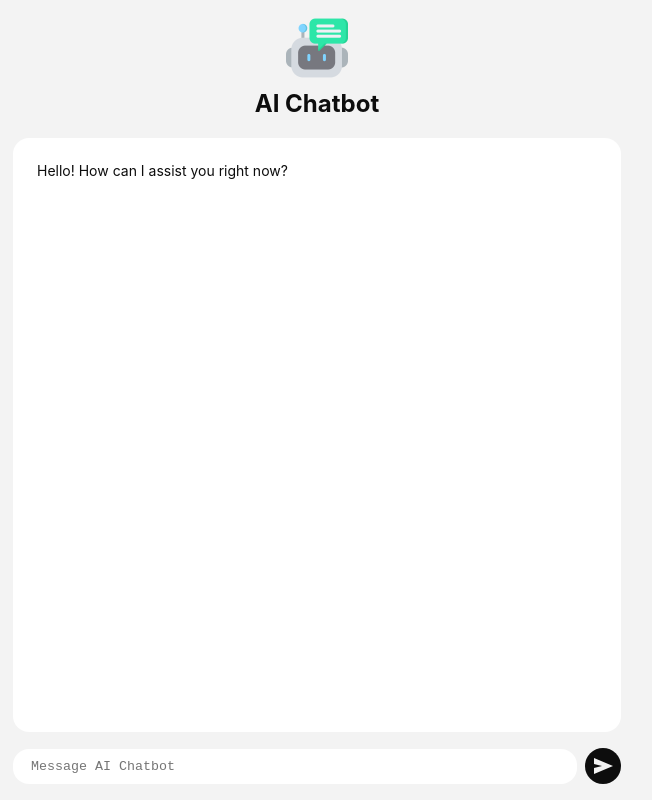
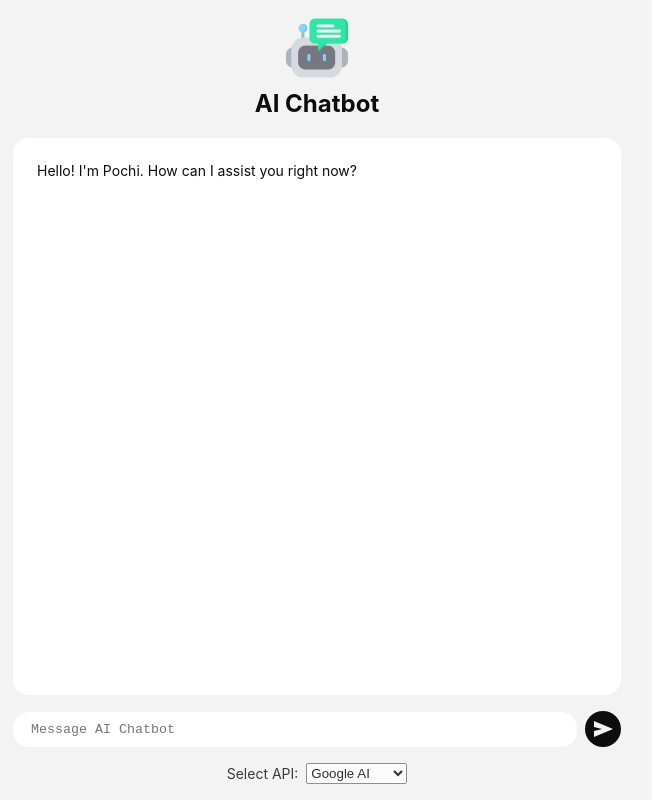
Before and after one commit to roden1999/Pochi-AI-Chatbot, a React (Vite) app: page / in a window 1280 px wide. Shown: the whole page, without its empty margins (323-975 px from the left). Built offline with nearby package versions, Linux system fonts and the light colour scheme; no server answers.

Commit message:
implement assistant api selector

```diff
--- a/src/App.tsx
+++ b/src/App.tsx
@@ -5,12 +5,7 @@ import styles from './App.module.css';
 import { Chat } from "./components/Chat/Chat";
 import { Control } from "./components/Controls/Controls";
 import { Loader } from './components/Loader/Loader';
-
-// change import to switch ai | googleai | openai | deepseekai
-import { Assistant } from './assistants/openai';
-
-
-
+import { Assistant } from './components/Assistant/Assistant';
 interface ChatMessage {
   role: "user" | "assistant" | "system";
   content: string;
@@ -19,12 +14,14 @@ interface ChatMessage {
 const MESSAGES: ChatMessage[] = [
   {
     role: "assistant",
-    content: "Hello! How can  I assist you right now?"
+    content: "Hello! I'm Pochi. How can  I assist you right now?"
   },
 ];
 
+let assistant: any;
+
 function App() {
-  const assistant = new Assistant();
+  // const assistant = new APIAssistant();
   const [messages, setMessages] = useState<ChatMessage[]>(MESSAGES);
   const [isLoading, setIsLoading] = useState(false);
   const [isStreaming, setIsStreaming] = useState(false);
@@ -45,13 +42,9 @@ function App() {
     setIsLoading(true);
     addMessage({ role: "user", content });
     try {
-      /*            Google Gemini                  */
-      // const result = await assistant.chatStream(content);
-
-      /*                OpenAI                     */
       const result = await assistant.chatStream(
         content,
-        messages.filter(({ role }) => role !== "system") // comment this line when switching to genai
+        messages.filter(({ role }) => role !== "system")
       );
 
       var isFirstChunk = false;
@@ -79,6 +72,11 @@ function App() {
       setIsStreaming(false);
     }
   }
+
+  function handleAssistantChange(newAssistant: any) {
+    assistant = newAssistant;
+  }
+
   return (
     <div className={styles.App}>
       {isLoading === true && <Loader />}
@@ -90,6 +88,8 @@ function App() {
         <Chat messages={messages} />
       </div>
       <Control isDisabled={isLoading || isStreaming} onSend={handleSend} />
+
+      <Assistant onAssistantChange={handleAssistantChange} />
     </div>
   )
 }
```
